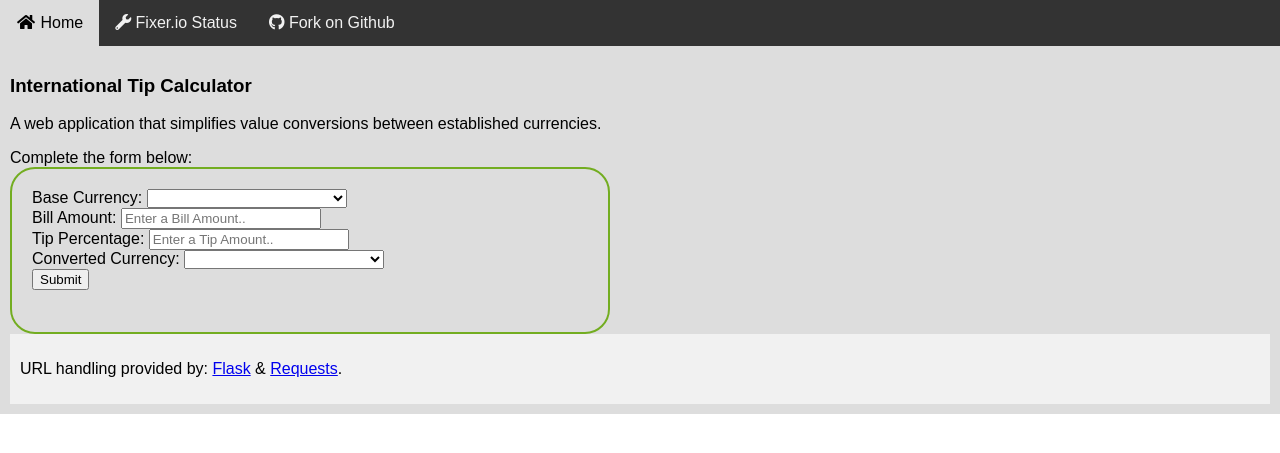
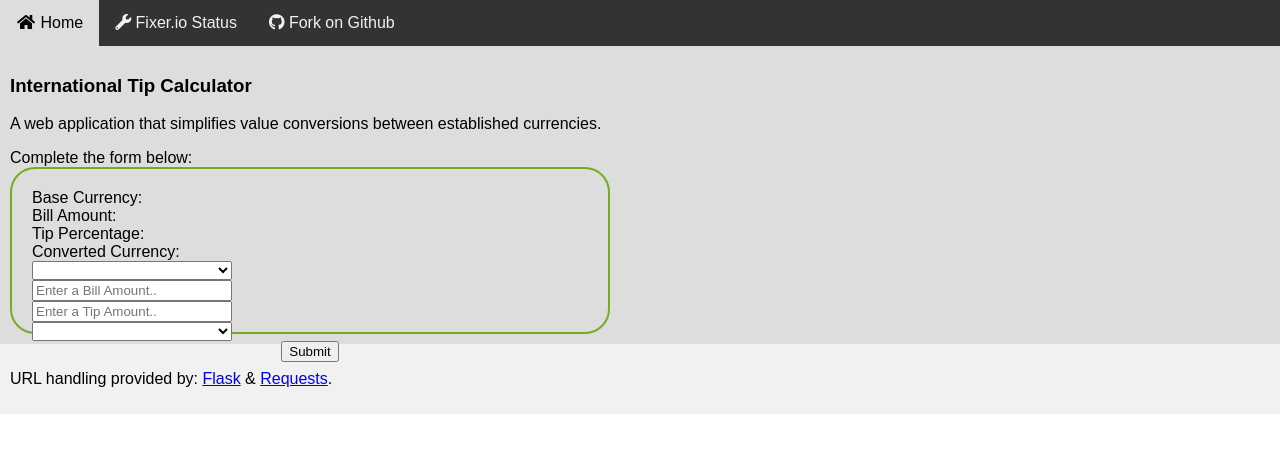
Before and after one commit to mcdonagj/Tiptabs, a Flask app: page / in a window 1280 px wide. Shown: the top 453 px of the page. Run offline with Flask 2, Linux system fonts and the light colour scheme; lists and menus that the app fills with data are empty; some libraries are stand-ins or nearby versions.

Commit message:
Fix references and formatting in app.html.
Signed-off-by: Gary McDonald <mcdonagj@dukes.jmu.edu>

```diff
--- a/templates/app.html
+++ b/templates/app.html
@@ -36,41 +36,48 @@ $scope.available_rates= JSON.parse('{{rates | tojson}}');
     <div class="container" ng-controller="app_controller">
         <label>Complete the form below:</label>
         <div class="roundedcorners">
-
             <form ng-submit="sendResponse()" action="/" method="POST">
 
+                <div class="row">
+                    <div class="column">
+                        <label for="baseCurrency">Base Currency:</label><br>
+                        <label for="billAmount">Bill Amount:</label><br>
+                        <label for="tipPercentage">Tip Percentage:</label><br>
+                        <label for="convertedCurrency">Converted Currency:</label>
+                    </div>
+
+                    <div class="column">
                         <div class="form-group">
-<label for="baseCurrency">Base Currency:</label>
                             <!-- <select class="form-control" id="Base Currency" ng-model="base_currency" ng-options="base_currency for base_currency in available_rates"></select> -->
-<select class="form-control" name="Base Currency" ng-model="response.base_currency">
+                            <select class="form-control" name="Base Currency" id="baseCurrency" ng-model="response.base_currency">
                                 <option value="EUR">EUR</option>
                             </select>
                         </div>
 
                         <div class="form-group">
-<label for="billAmount">Bill Amount:</label>
-<input type="number" name="bill_amount" class="form-control" ng-model="response.bill_amount" min="0" step="0.01" value="0" placeholder="Enter a Bill Amount.." required>
+                            <input type="number" name="bill_amount" id="billAmount" class="form-control" ng-model="response.bill_amount" min="0" step="0.01" value="0" placeholder="Enter a Bill Amount.." required>
                         </div>
 
                         <div class="form-group">
-<label for="tipPercentage">Tip Percentage:</label>
-<input type="number" name="tip_percentage" class="form-control" ng-model="response.tip_percentage" min="0" max="100" step="1" value="15" placeholder="Enter a Tip Amount.." required>
+                            <input type="number" name="tip_percentage" id="tipPercentage" class="form-control" ng-model="response.tip_percentage" min="0" max="100" step="1" value="15" placeholder="Enter a Tip Amount.." required>
                         </div>
 
                         <div class="form-group">
-<label for="convertedCurrency">Converted Currency:</label>
-<select class="form-control" name="converted_currency" ng-init="response.converted_currency = converted_currency[1]"ng-model="response.converted_currency" ng-options="converted_currency for converted_currency in available_rates" placeholder="Select your Conversion Currency.." required></select>
+                            <select class="form-control" name="converted_currency" id="convertedCurrency" ng-init="response.converted_currency = converted_currency[1]"ng-model="response.converted_currency" ng-options="converted_currency for converted_currency in available_rates" placeholder="Select your Conversion Currency.." required></select>
                         </div>
 
+                    </div>
+
+                </div>
+                <div class="row" style="text-align:center;">
                     <button type="submit" class="btn btn-default">Submit</button>
-
+                </div>
             </form>
         </div>
     </div>
-
+</div>
+</body>
 <div class="footer">
     <p>URL handling provided by: <a href="https://github.com/pallets/flask">Flask</a> & <a href="https://github.com/requests/requests">Requests</a>.</p>
 </div>
-
-</body>
 </html>
```
Lines whose indentation alone changed are shown as unchanged.
